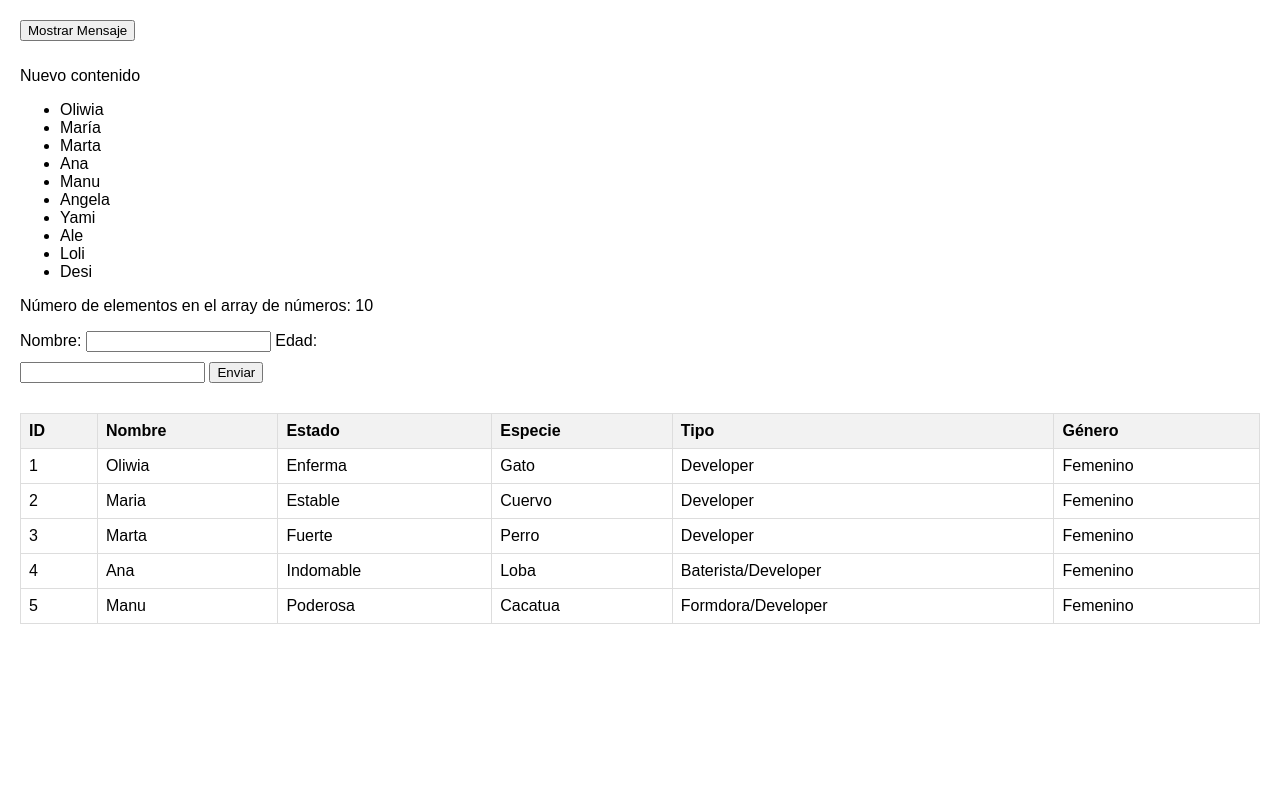
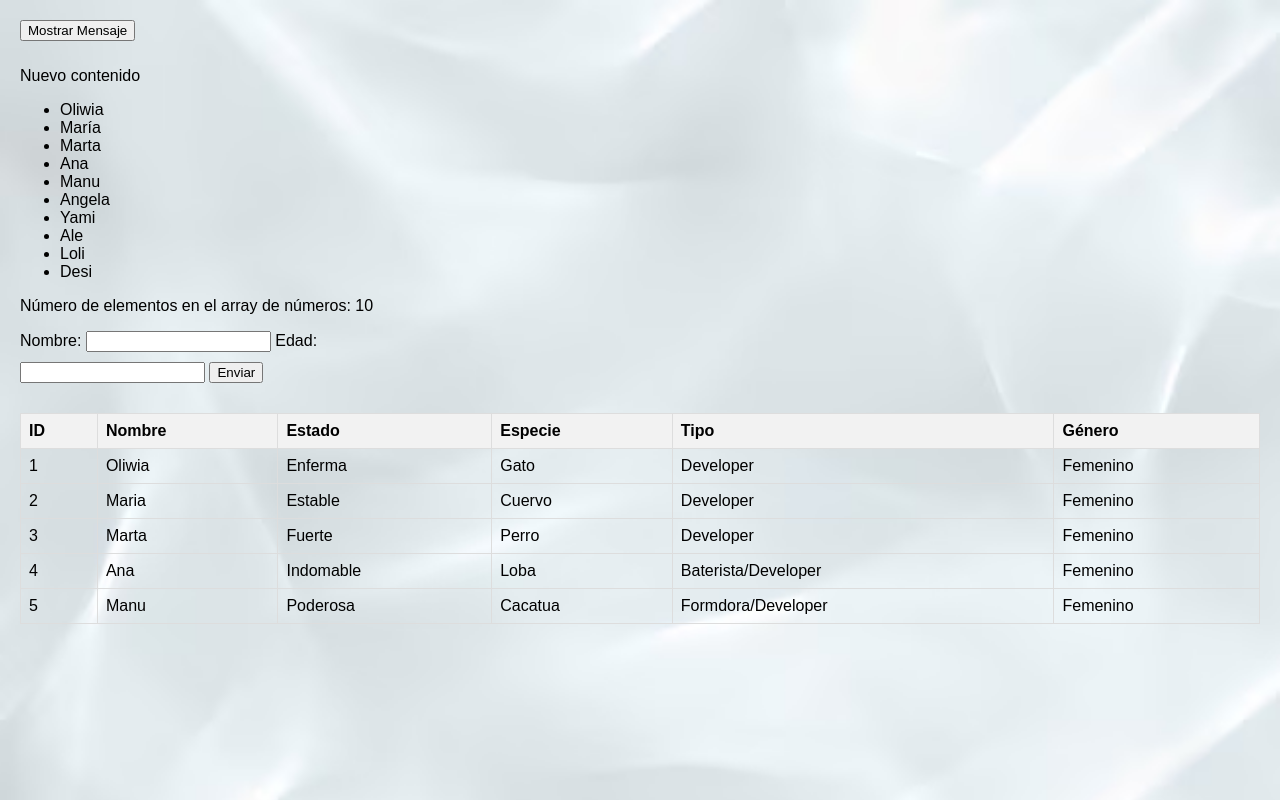
Before and after one commit to LiwKltn/javascriptFirstSteps, a plain HTML site: page index.html in a window 1280 px wide. Drawn offline with Linux system fonts and the light colour scheme.

Commit message:
added background

```diff
--- a/style.css
+++ b/style.css
@@ -1,6 +1,9 @@
 body {
     font-family: Arial, sans-serif;
     margin: 20px;
+    background-image: url(./img/fondo-blanco-simple-lineas-suaves-colores-claros_476363-5857.avif);
+    background-repeat: no-repeat;
+    background-size: cover;
   }
 
   button, input, label {
```
Also changed, not shown: img/fondo-blanco-simple-lineas-suaves-colores-claros_476363-5857.avif (added).
